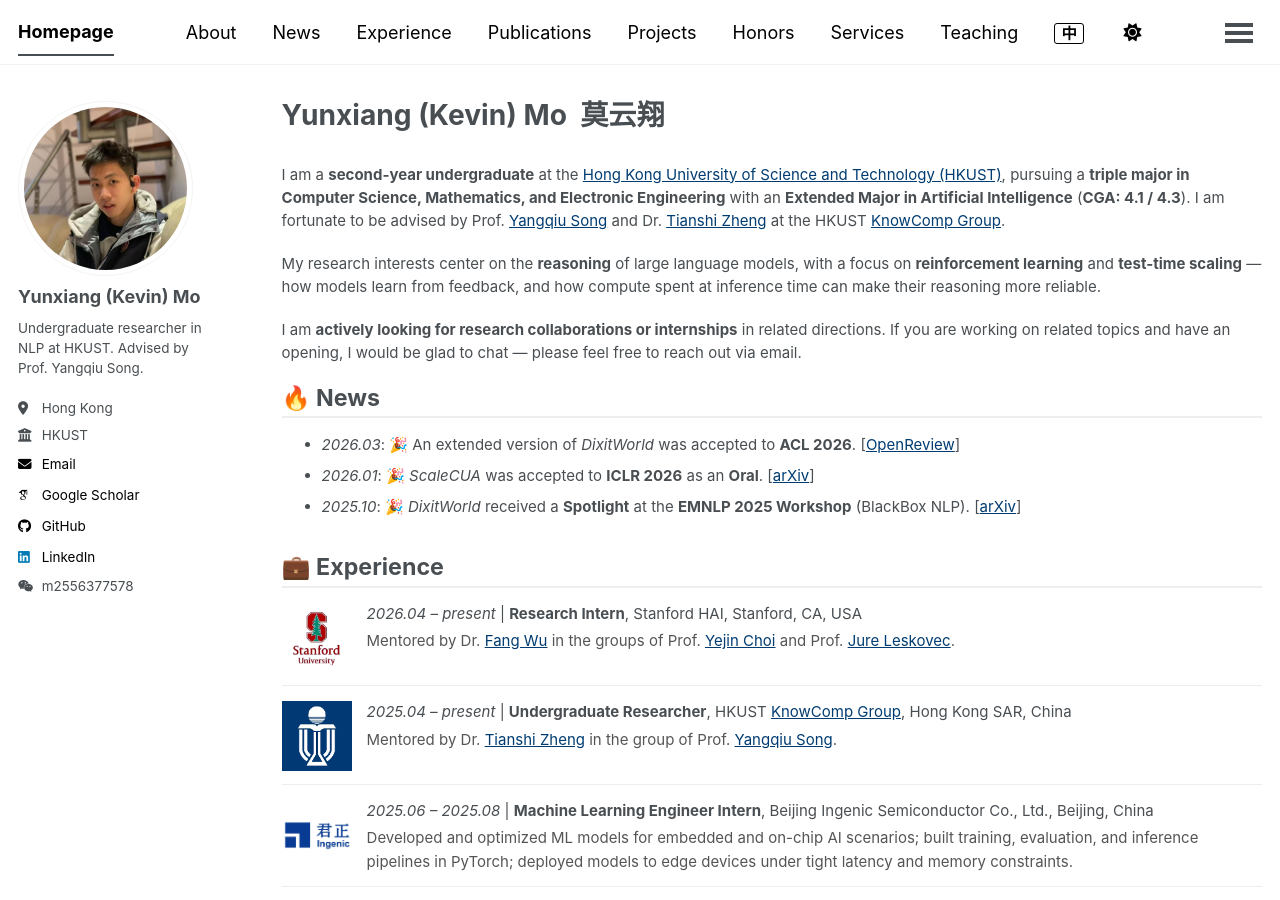
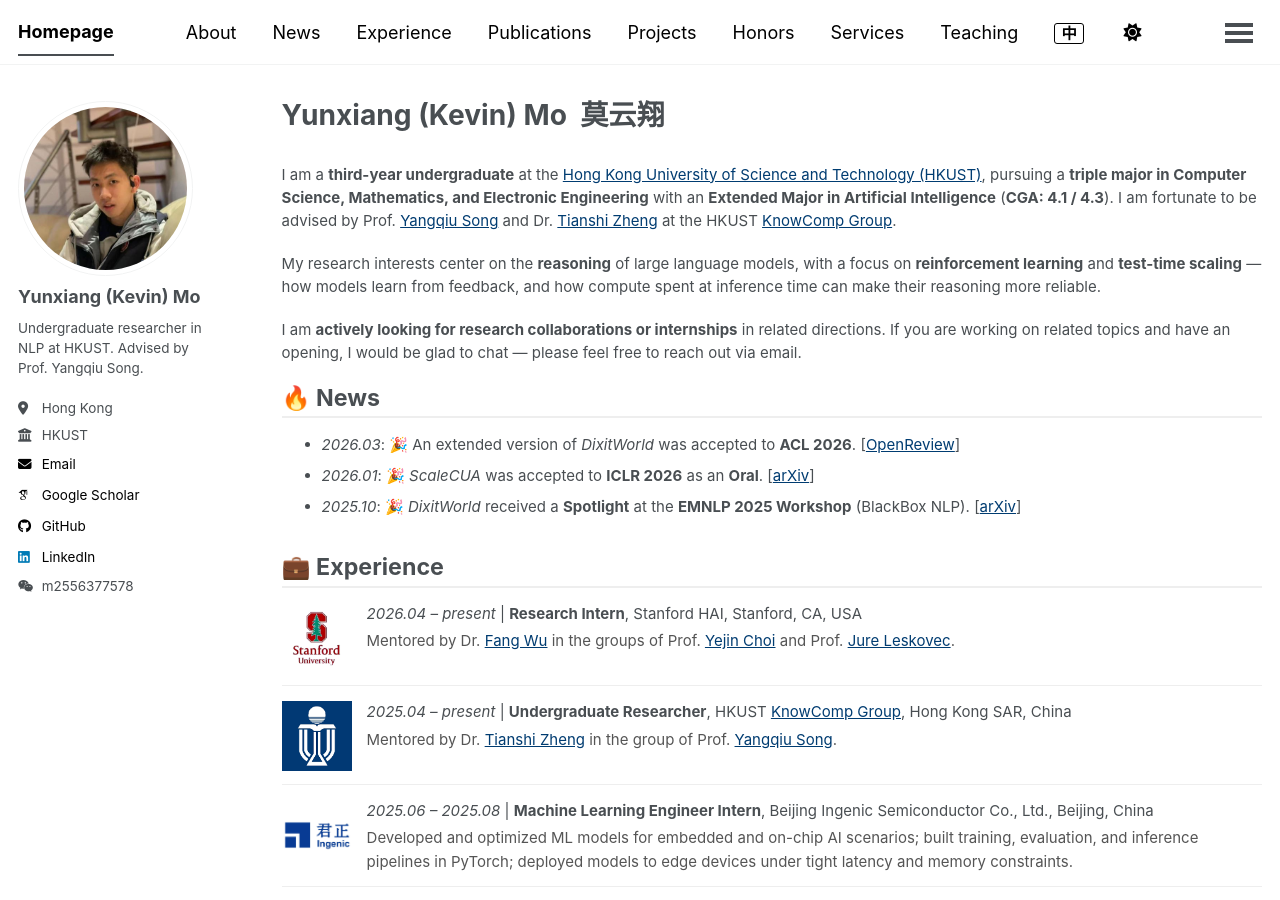
Before and after one commit to moyunxiang/moyunxiang.github.io, a Jekyll site: the page built from _pages/about.md, in a window 1280 px wide and 900 px high. Built offline with Jekyll 4.4.1, drawn with Linux system fonts in a browser that asks for light colours; some web fonts are replaced; a script bundle is joined from its source files by our own code; library files that are not in the unit come from our copies.

Commit message:
Bio: second-year to third-year undergraduate (EN + ZH)
Co-Authored-By: Claude Opus 5 <noreply@anthropic.com>
Claude-Session: https://claude.ai/code/session_01W8GwS8twoFiojxAfqYnohD

```diff
--- a/_pages/about.md
+++ b/_pages/about.md
@@ -9,7 +9,7 @@ redirect_from:
 
 <span class="anchor" id="about"></span>
 
-I am a **second-year undergraduate** at the [Hong Kong University of Science and Technology (HKUST)](https://hkust.edu.hk), pursuing a **triple major in Computer Science, Mathematics, and Electronic Engineering** with an **Extended Major in Artificial Intelligence** (**CGA: 4.1 / 4.3**). I am fortunate to be advised by Prof. [Yangqiu Song](https://www.cse.ust.hk/~yqsong/) and Dr. [Tianshi Zheng](https://stonetzheng.github.io/) at the HKUST [KnowComp Group](https://github.com/HKUST-KnowComp).
+I am a **third-year undergraduate** at the [Hong Kong University of Science and Technology (HKUST)](https://hkust.edu.hk), pursuing a **triple major in Computer Science, Mathematics, and Electronic Engineering** with an **Extended Major in Artificial Intelligence** (**CGA: 4.1 / 4.3**). I am fortunate to be advised by Prof. [Yangqiu Song](https://www.cse.ust.hk/~yqsong/) and Dr. [Tianshi Zheng](https://stonetzheng.github.io/) at the HKUST [KnowComp Group](https://github.com/HKUST-KnowComp).
 
 My research interests center on the **reasoning** of large language models, with a focus on **reinforcement learning** and **test-time scaling** — how models learn from feedback, and how compute spent at inference time can make their reasoning more reliable.
 
```
Also changed, not shown: _pages/about-zh.md (+1 -1 lines).
